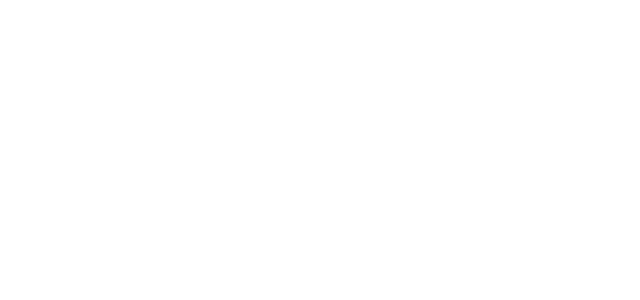
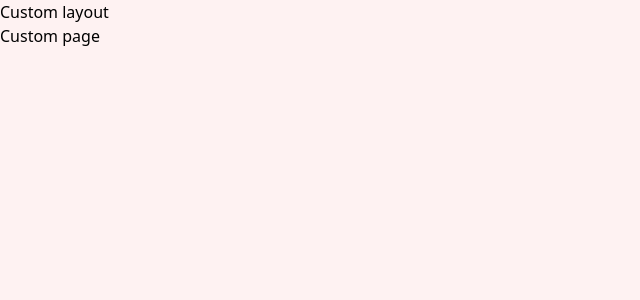
Before and after one commit to azoom-nhu-duy-thin/Nuxt-demo, a Nuxt app: page /test in a window 1280 px wide. Before the commit this address had no page. Shown: the top 300 px of the page, without its empty margins (0-640 px from the left). Built offline with nearby package versions, Linux system fonts and the light colour scheme.

Commit message:
feat: layouts

```diff
--- /dev/null
+++ b/layouts/custom.vue
@@ -0,0 +1,12 @@
+<script setup lang="ts">
+</script>
+
+<template>
+    <div class="h-screen bg-red-50">
+        <p>Custom layout</p>
+        <slot />
+    </div>
+</template>
+
+<style lang='scss'>
+</style>
--- /dev/null
+++ b/layouts/default.vue
@@ -0,0 +1,12 @@
+<script setup lang="ts">
+</script>
+
+<template>
+    <div class="container bg-gray-300">
+        <p>Default layout</p>
+        <slot />
+    </div>
+</template>
+
+<style lang='scss'>
+</style>
--- /dev/null
+++ b/pages/test.vue
@@ -0,0 +1,14 @@
+<script setup lang="ts">
+definePageMeta({
+  layout: 'custom'
+})
+</script>
+
+<template>
+    <div class="">
+        <p>Custom page</p>
+    </div>
+</template>
+
+<style lang='scss'>
+</style>
```
